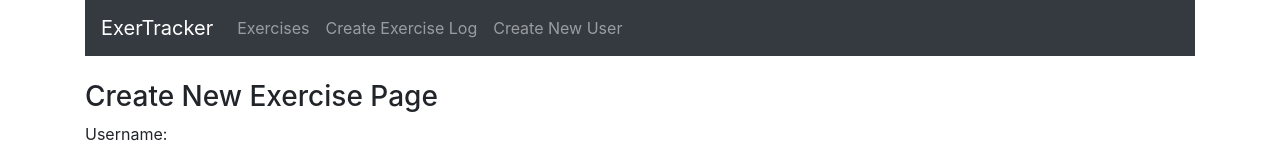
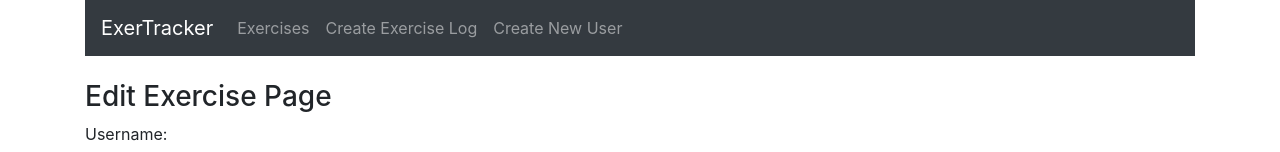
Before and after one commit to tejas-srikanth/Exercise-Tracker, a React (Create React App) app: page /edit/1 in a window 1280 px wide. Shown: the top 152 px of the page. Built offline with nearby package versions, Linux system fonts and the light colour scheme; no server answers.

Commit message:
change h3 on EditExercise

```diff
--- a/src/components/functionality/EditExercise.jsx
+++ b/src/components/functionality/EditExercise.jsx
@@ -70,7 +70,7 @@ function EditExercise(props){
 
     return (
         <div>
-            <h3>Create New Exercise Page</h3>
+            <h3>Edit Exercise Page</h3>
             <form onSumbit={onSubmit}>
 
                 <div className="form-group">
```
